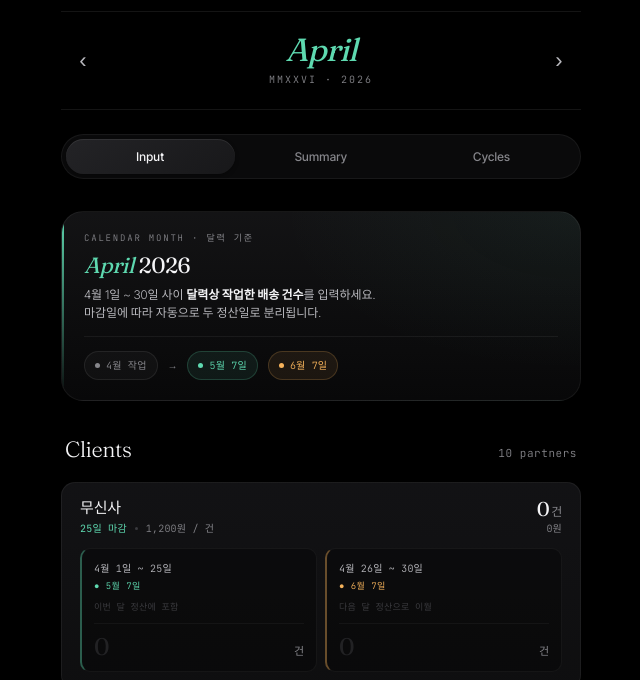
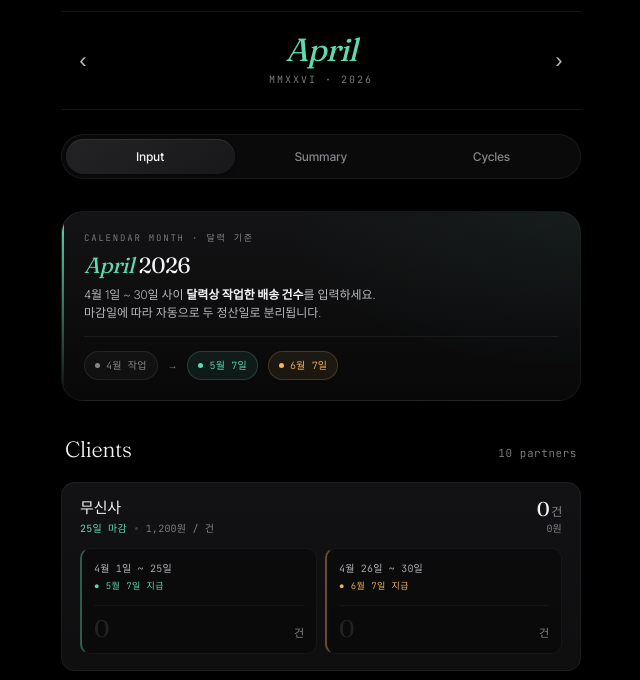
Before and after one commit to shanghun099-web/calculator, a plain HTML site: page index.html in a window 1280 px wide. Shown: the part 112-792 px from the top of the page, without its empty margins (319-959 px from the left). Drawn offline with Linux system fonts and the light colour scheme.

Commit message:
index.html

```diff
--- a/index.html
+++ b/index.html
@@ -2024,10 +2024,9 @@ function renderClientList() {
       inputHTML = `
         <div class="single-input type-next">
           <div class="slot-label">
-            <span>${m}월 달력 전체 작업</span>
+            <span>${m}월 1일 ~ ${lastDay}일</span>
             <span class="slot-tag">● ${pay2Lbl} 지급</span>
           </div>
-          <div class="slot-period">${m}월 1일 ~ ${lastDay}일 · 익월정산 규칙</div>
           <div class="slot-input-wrap">
             <input type="number" min="0" value="${nCnt||''}" placeholder="0"
                    onchange="updateCount('${c.id}','next',this.value)" inputmode="numeric">
@@ -2042,9 +2041,8 @@ function renderClientList() {
           <div class="input-slot slot-current">
             <div class="slot-label">
               <span>${m}월 1일 ~ ${c.cutoff}일</span>
-              <span class="slot-tag">● ${pay1Lbl}</span>
+              <span class="slot-tag">● ${pay1Lbl} 지급</span>
             </div>
-            <div class="slot-period">이번 달 정산에 포함</div>
             <div class="slot-input-wrap">
               <input type="number" min="0" value="${cCnt||''}" placeholder="0"
                      onchange="updateCount('${c.id}','current',this.value)" inputmode="numeric">
@@ -2054,9 +2052,8 @@ function renderClientList() {
           <div class="input-slot slot-next">
             <div class="slot-label">
               <span>${m}월 ${c.cutoff+1}일 ~ ${lastDay}일</span>
-              <span class="slot-tag">● ${pay2Lbl}</span>
+              <span class="slot-tag">● ${pay2Lbl} 지급</span>
             </div>
-            <div class="slot-period">다음 달 정산으로 이월</div>
             <div class="slot-input-wrap">
               <input type="number" min="0" value="${nCnt||''}" placeholder="0"
                      onchange="updateCount('${c.id}','next',this.value)" inputmode="numeric">
@@ -2073,7 +2070,6 @@ function renderClientList() {
             <span>${m}월 1일 ~ ${lastDay}일</span>
             <span class="slot-tag">● ${pay1Lbl} 지급</span>
           </div>
-          <div class="slot-period">이번 달 달력 전체 작업분</div>
           <div class="slot-input-wrap">
             <input type="number" min="0" value="${cCnt||''}" placeholder="0"
                    onchange="updateCount('${c.id}','current',this.value)" inputmode="numeric">
```
